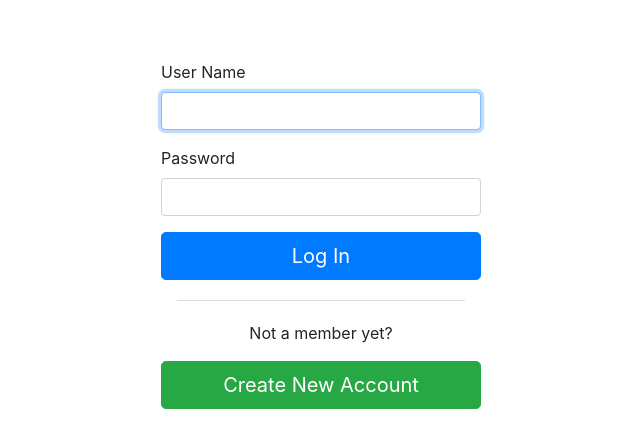
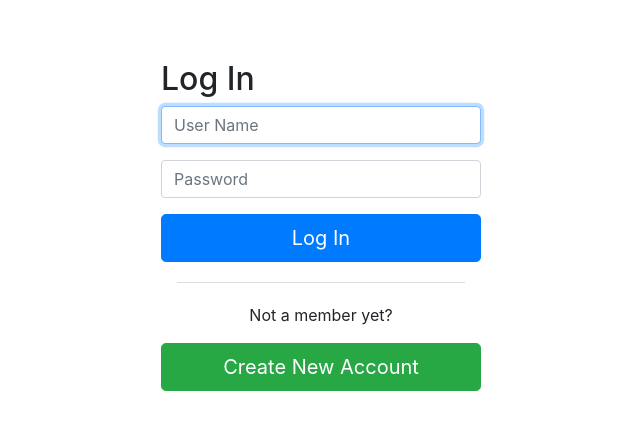
Before and after one commit to Akhil-Reddy-Challa/cloud-compute-project, a React (Create React App) app: page /login in a window 1280 px wide. Shown: the top 448 px of the page, without its empty margins (319-959 px from the left). Built offline with nearby package versions, Linux system fonts and the light colour scheme.

Commit message:
login page design completed

```diff
--- a/src/components/LoginPage.js
+++ b/src/components/LoginPage.js
@@ -22,21 +22,24 @@ const LoginPage = () => {
   return (
     <div className="Login">
       <Form onSubmit={authenticateUser}>
+        <div>
+          <h2>Log In</h2>
+        </div>
         <Form.Group size="lg" controlId="username">
-          <Form.Label>User Name</Form.Label>
           <Form.Control
             required
             autoFocus
             type="text"
+            placeholder="User Name"
             value={userName}
             onChange={(e) => setUserName(e.target.value)}
           />
         </Form.Group>
         <Form.Group size="lg" controlId="password">
-          <Form.Label>Password</Form.Label>
           <Form.Control
             required
             type="password"
+            placeholder="Password"
             value={password}
             onChange={(e) => setPassword(e.target.value)}
           />
```
